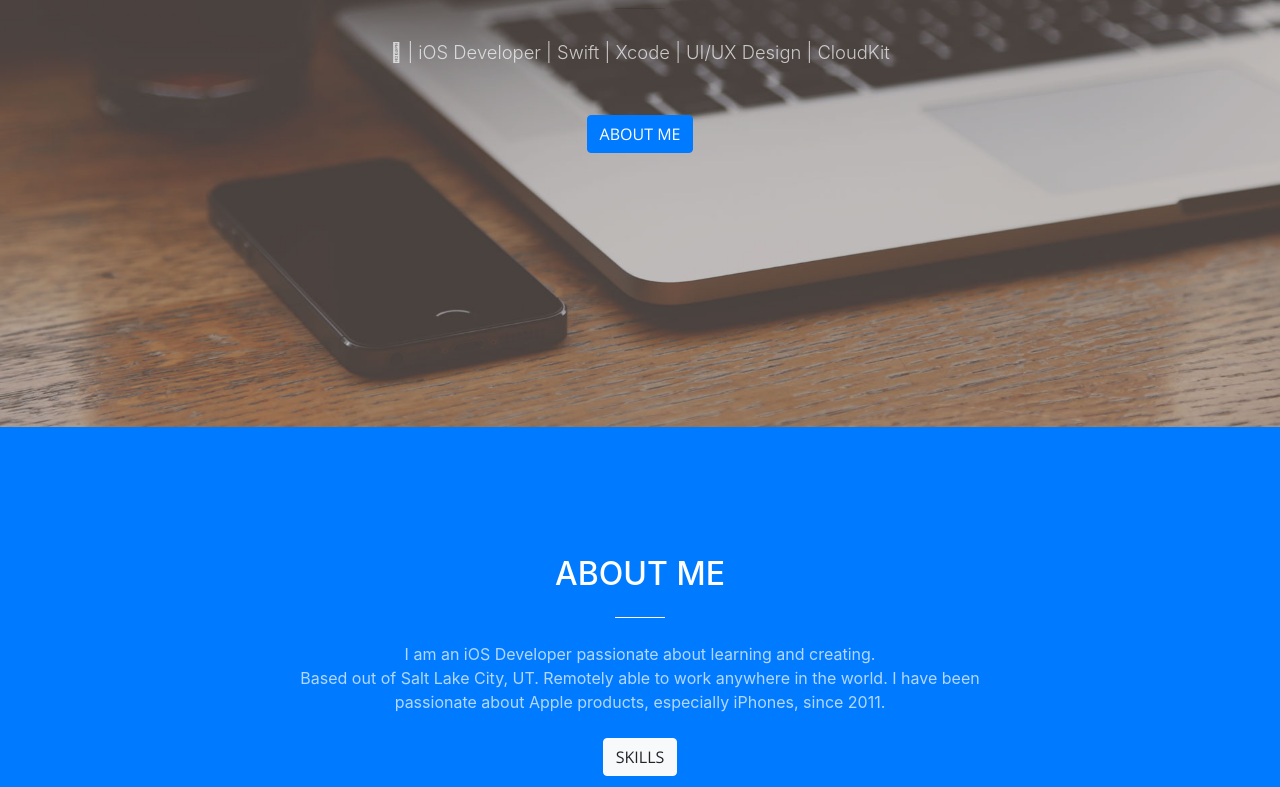
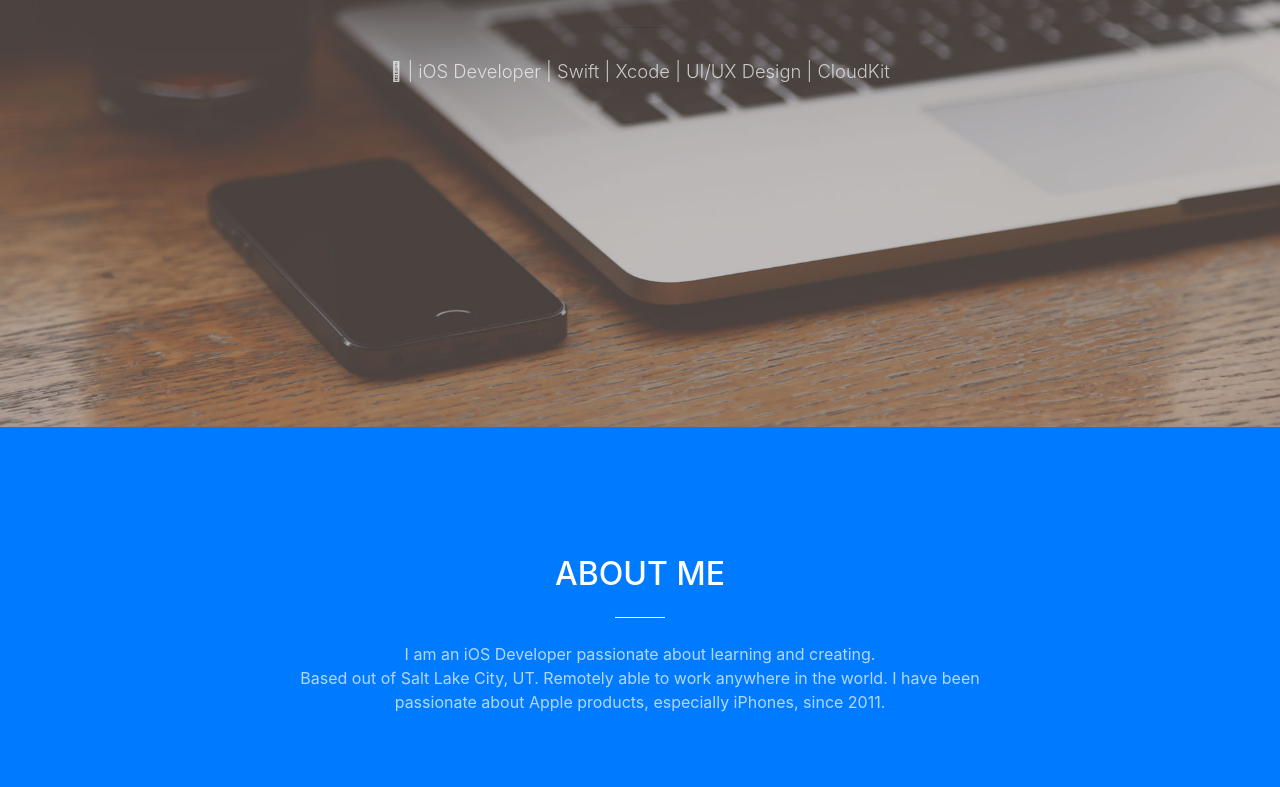
Before and after one commit to stevenbrown33/stevenbrown33.github.io, a website with bundled scripts: page index.html in a window 1280 px wide. Shown: the part 373-1160 px from the top of the page. Built offline with nearby package versions, Linux system fonts and the light colour scheme.

Commit message:
removed buttons

```diff
--- a/index.html
+++ b/index.html
@@ -65,7 +65,7 @@
           </div>
           <div class="col-lg-8 mx-auto">
             <p class="text-faded mb-5"> | iOS Developer | Swift | Xcode | UI/UX Design | CloudKit</p>
-            <a class="btn btn-primary btn-xl js-scroll-trigger" href="#about">About Me</a>
+<!--            <a class="btn btn-primary btn-xl js-scroll-trigger" href="#about">About Me</a>-->
           </div>
         </div>
       </div>
@@ -78,7 +78,7 @@
             <h2 class="section-heading text-white">ABOUT ME</h2>
             <hr class="light my-4">
             <p class="text-faded mb-4">I am an iOS Developer passionate about learning and creating.<br />Based out of Salt Lake City, UT. Remotely able to work anywhere in the world. I have been passionate about Apple products, especially iPhones, since 2011.</p>
-            <a class="btn btn-light btn-xl js-scroll-trigger" href="#skills">Skills</a>
+<!--            <a class="btn btn-light btn-xl js-scroll-trigger" href="#skills">Skills</a>-->
           </div>
         </div>
       </div>
```
